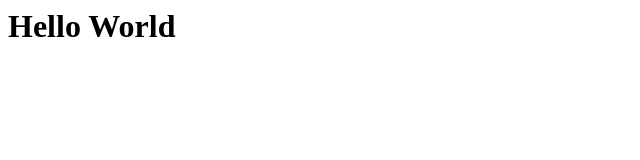
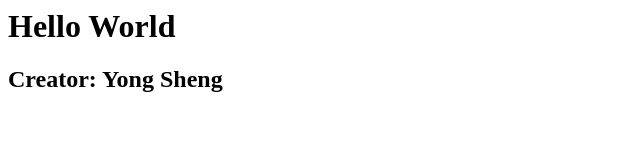
Before and after one commit to yongsheng-telebort/telebort-happy-friday, a plain HTML site: page index.html in a window 1280 px wide. Shown: the whole page, without its empty margins (0-640 px from the left). Drawn offline with Linux system fonts and the light colour scheme.

Commit message:
add creator

```diff
--- a/index.html
+++ b/index.html
@@ -1 +1,2 @@
 <h1>Hello World</h1>
+<h2>Creator: Yong Sheng</h2>
```
